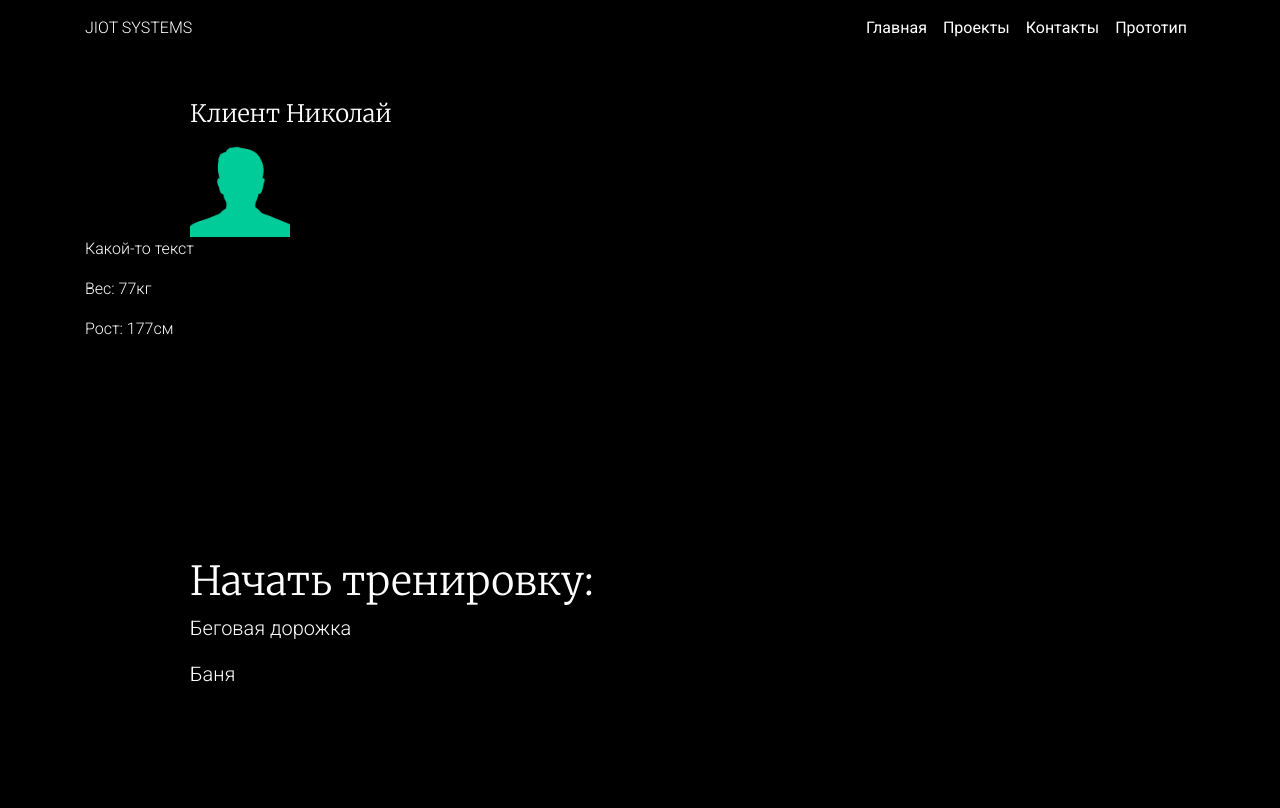
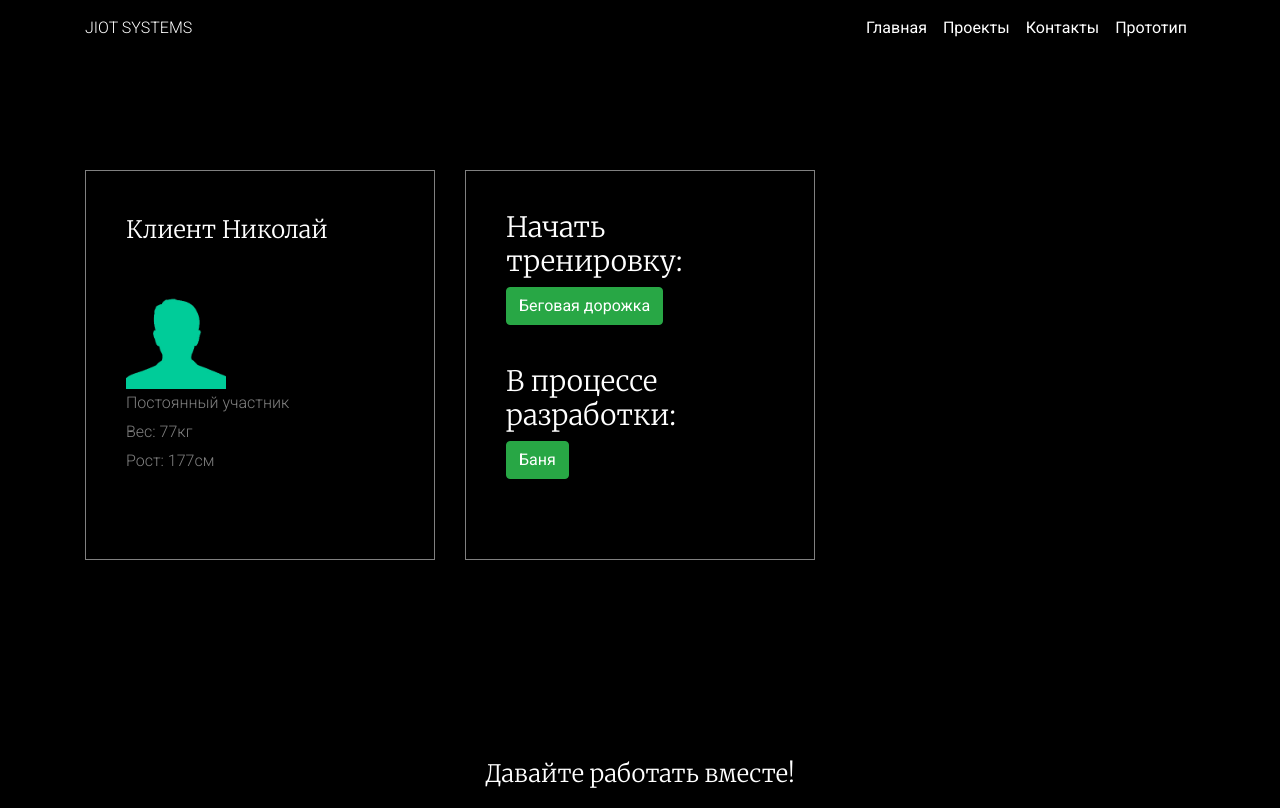
Before and after one commit to NickIceman/JIOT, a plain HTML site: page login/client_cabinet.html in a window 1280 px wide. Shown: the top 808 px of the page. Drawn offline with nearby package versions, Linux system fonts and the light colour scheme.

Commit message:
Update client cabinet

```diff
--- a/login/client_cabinet.html
+++ b/login/client_cabinet.html
@@ -65,24 +65,26 @@
 
     <section id="hero">
         <div class="container">
-            <div class="heading-content">
-                <h4>Клиент Николай</h4>
-                <img src="../assets/images/avatar.jpg" alt="avatar" style="width: 100px;">
-            </div>
-            <div style="color: #fff;">
-                <p>Какой-то текст</p>
-                <p>Вес: 77кг</p>
-                <p>Рост: 177см</p>
-           </div>
-        </div>
-    </section>
-
-    <section id="devices">
-        <div class="container">
-            <div class="heading-content">
-                <h1>Начать тренировку:</h1>
-                <p><a href="../run_test_1.html">Беговая дорожка</a></p>
-                <p><a href="">Баня</a></p>
+            <div class="row row-flex margintop-lg">
+                <div class="col-lg-4 col-md-12 d-flex">
+                    <div class="blog-post col">
+                        <h4>Клиент Николай</h4>
+                        <img src="../assets/images/avatar.jpg" alt="avatar" style="width: 100px;">
+                        <p>Постоянный участник
+                            <br>Вес: 77кг
+                            <br>Рост: 177см</p>
+                    </div>
+                </div>
+                <div class="col-lg-4 col-md-12 d-flex">
+                    <div class="blog-post col">
+                        <div class="heading-content">
+                            <h3>Начать тренировку:</h3>
+                            <p><a href="../run_test_1.html" class="btn btn-success">Беговая дорожка</a></p>
+                            <h3>В процессе разработки:</h3>
+                            <p><a href="#" class="btn btn-success" style="cursor: not-allowed;">Баня</a></p>
+                        </div>
+                    </div>
+                </div>
             </div>
         </div>
     </section>
```
